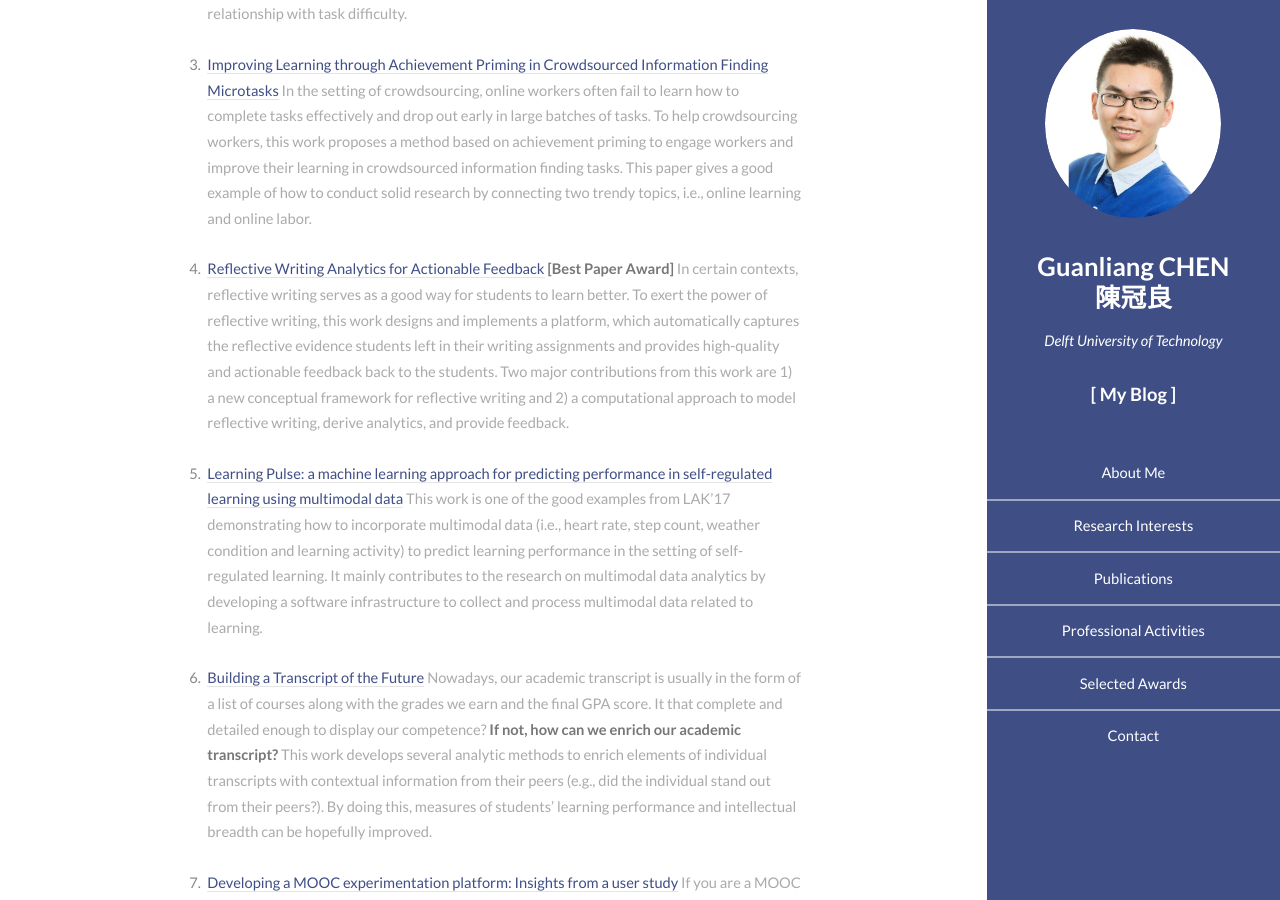
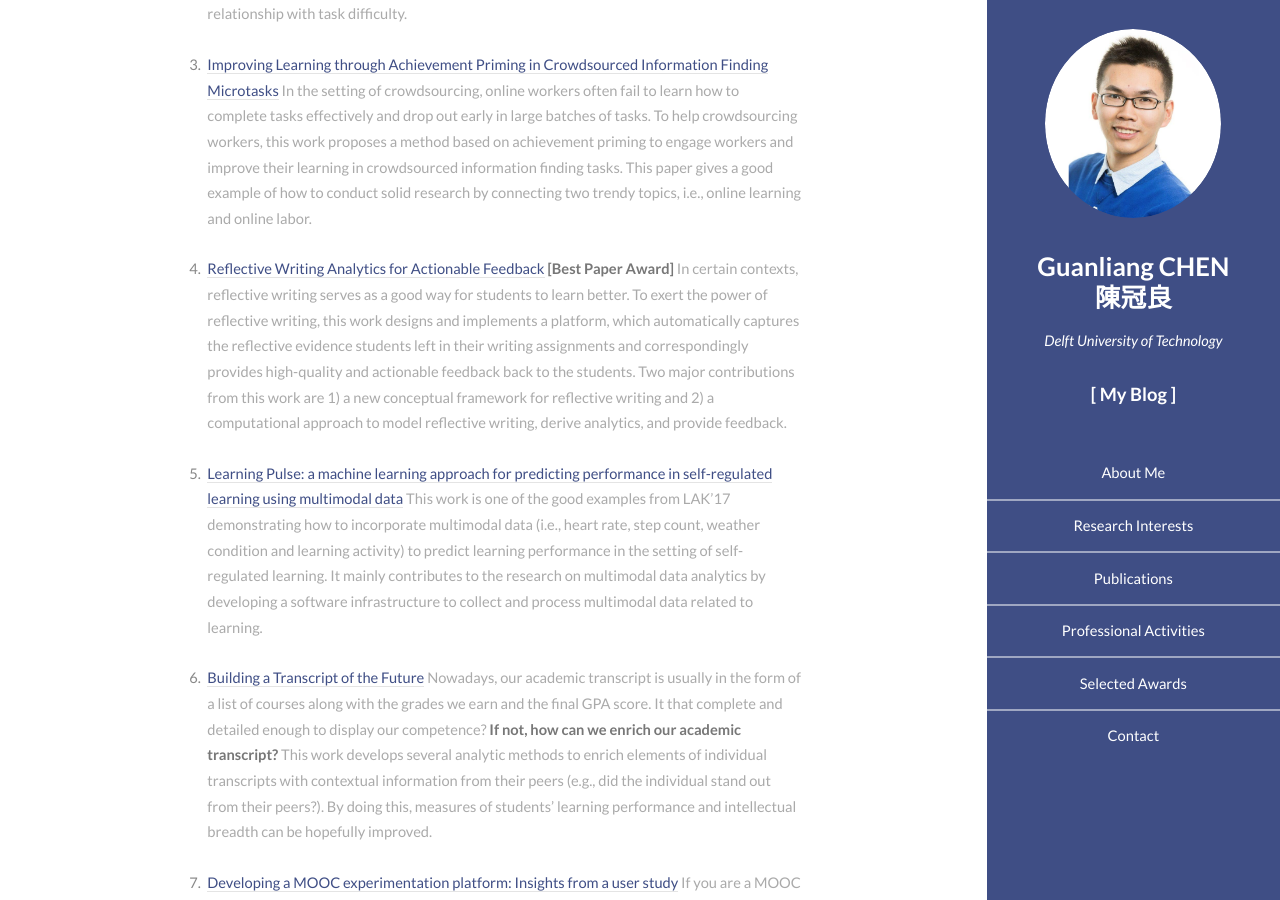
Before and after one commit to AngusGLChen/__angusglchen.github.io, a Jekyll site: the page built from _posts/2017-04-05-LAK-2017.md, in a window 1280 px wide and 900 px high, scrolled down 962 px. Built offline with Jekyll 4.4.1, drawn with Linux system fonts in a browser that asks for light colours.

Commit message:
April 8th, 2017

```diff
--- a/_posts/2017-04-05-LAK-2017.md
+++ b/_posts/2017-04-05-LAK-2017.md
@@ -14,7 +14,7 @@
 
 3. [Improving Learning through Achievement Priming in Crowdsourced Information Finding Microtasks](http://dl.acm.org/citation.cfm?id=3027402&CFID=847772281&CFTOKEN=16235751) In the setting of crowdsourcing, online workers often fail to learn how to complete tasks effectively and drop out early in large batches of tasks. To help crowdsourcing workers, this work proposes a method based on achievement priming to engage workers and improve their learning in crowdsourced information finding tasks. This paper gives a good example of how to conduct solid research by connecting two trendy topics, i.e., online learning and online labor.
 
-4. [Reflective Writing Analytics for Actionable Feedback](http://dl.acm.org/citation.cfm?id=3027436&CFID=847772281&CFTOKEN=16235751) **[Best Paper Award]** In certain contexts, reflective writing serves as a good way for students to learn better. To exert the power of reflective writing, this work designs and implements a platform, which automatically captures the reflective evidence students left in their writing assignments and provides high-quality and actionable feedback back to the students. Two major contributions from this work are 1) a new conceptual framework for reflective writing and 2) a computational approach to model reflective writing, derive analytics, and provide feedback.
+4. [Reflective Writing Analytics for Actionable Feedback](http://dl.acm.org/citation.cfm?id=3027436&CFID=847772281&CFTOKEN=16235751) **[Best Paper Award]** In certain contexts, reflective writing serves as a good way for students to learn better. To exert the power of reflective writing, this work designs and implements a platform, which automatically captures the reflective evidence students left in their writing assignments and correspondingly provides high-quality and actionable feedback back to the students. Two major contributions from this work are 1) a new conceptual framework for reflective writing and 2) a computational approach to model reflective writing, derive analytics, and provide feedback.
 
 5. [Learning Pulse: a machine learning approach for predicting performance in self-regulated learning using multimodal data](http://dl.acm.org/citation.cfm?id=3027447&CFID=847772281&CFTOKEN=16235751) This work is one of the good examples from LAK'17 demonstrating how to incorporate multimodal data (i.e., heart rate, step count, weather condition and learning activity) to predict learning performance in the setting of self-regulated learning. It mainly contributes to the research on multimodal data analytics by developing a software infrastructure to collect and process multimodal data related to learning.
 
```
